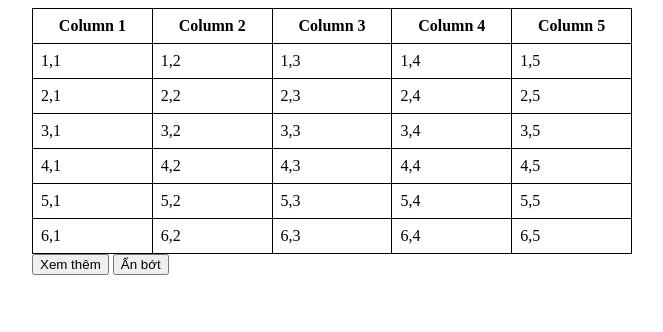
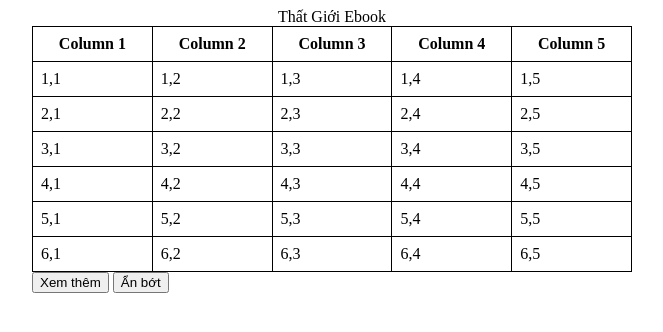
Before and after one commit to jacklect775/thatgioistudio, a plain HTML site: page index.html in a window 1280 px wide. Shown: the whole page, without its empty margins (308-971 px from the left). Drawn offline with Linux system fonts and the light colour scheme; a script that the page names is missing.

Commit message:
Update index.html

```diff
--- a/index.html
+++ b/index.html
@@ -7,6 +7,7 @@
 <body>
 	<div id="table-container">
 		<table id="my-table">
+		<caption>Thất Giới Ebook</caption>
 			<thead>
 				<tr>
 					<th>Column 1</th>
```
